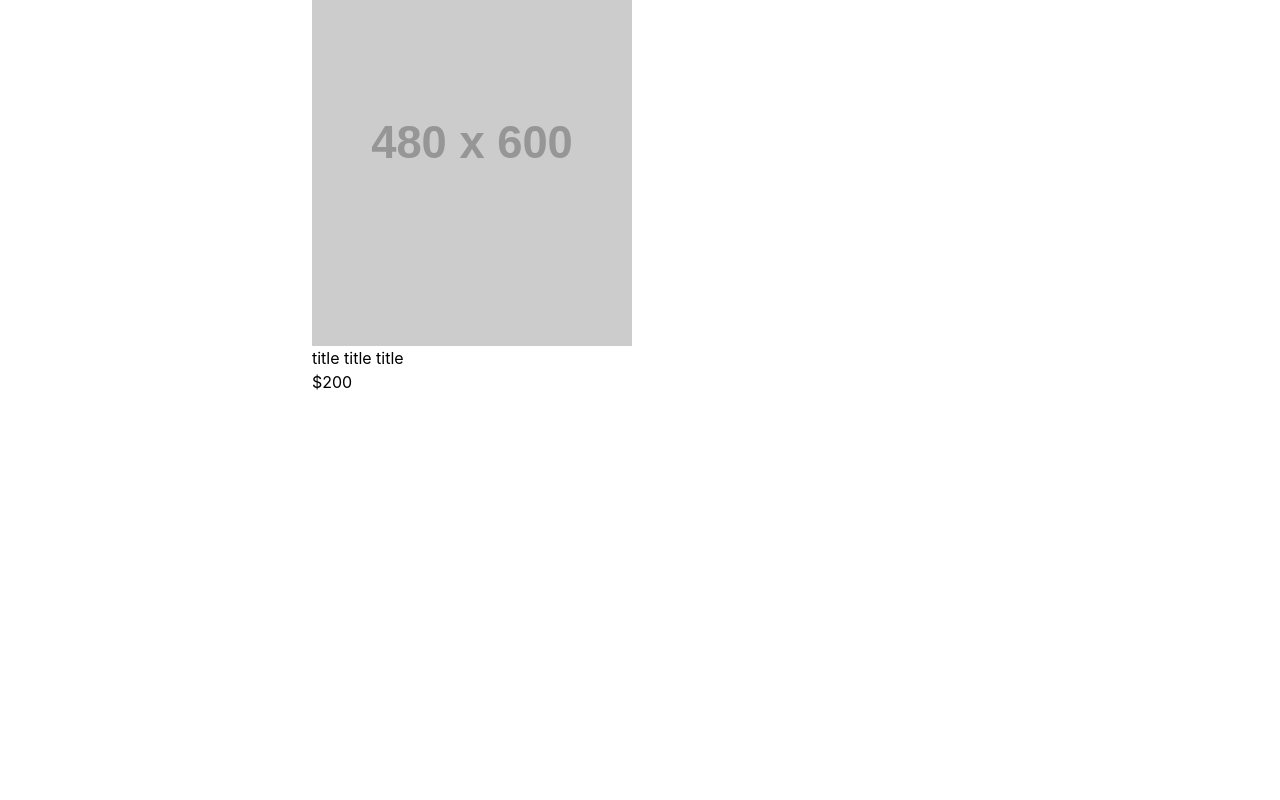
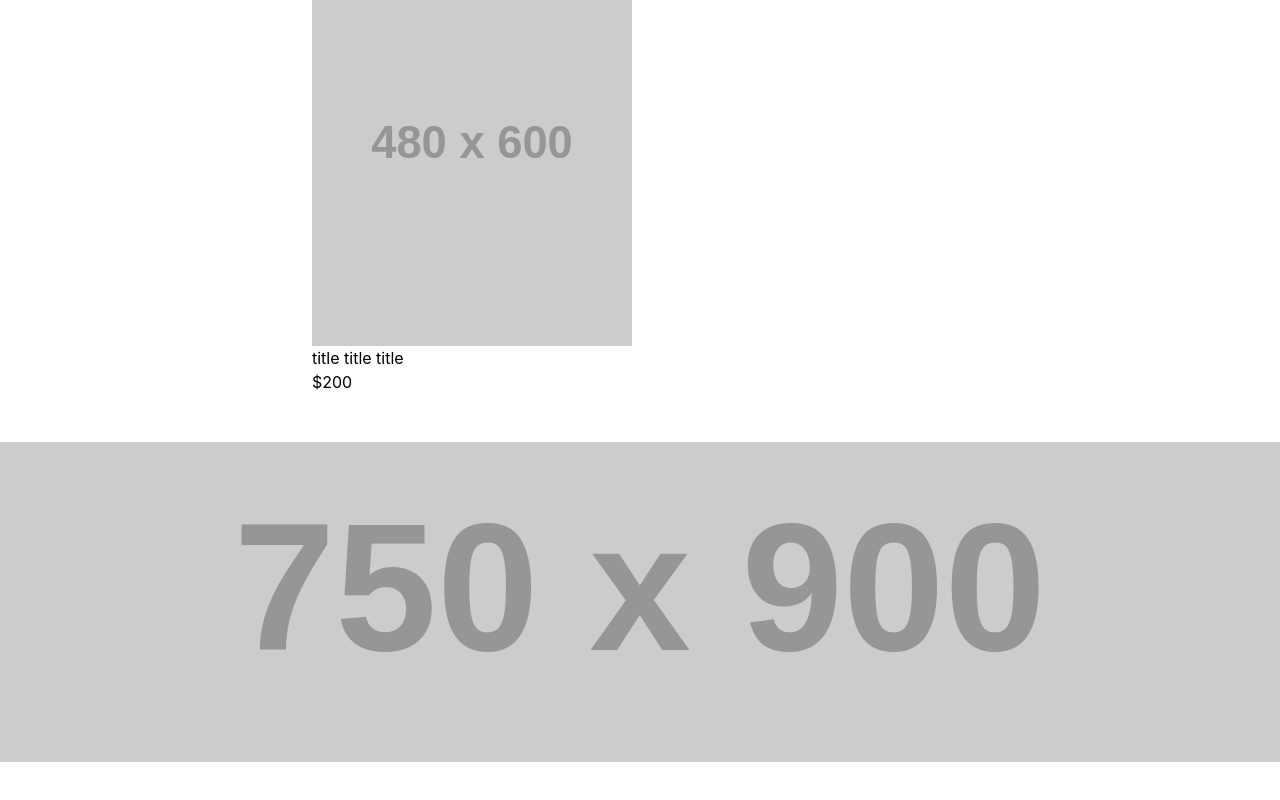
Before and after one commit to jackstasiulis/vaille-2024, a React (Vite) app: page /item/1 in a window 1280 px wide. Shown: the part 1866-2666 px from the top of the page. Before the commit the page ends 2260 px from the top, so only its background shows below. Built offline with nearby package versions, Linux system fonts and the light colour scheme.

Commit message:
create and style banner component

```diff
--- a/src/App.jsx
+++ b/src/App.jsx
@@ -1,4 +1,6 @@
 import './App.scss'
+import Banner from './Components/Banner/Banner'
+import Footer from './Components/Footer/Footer'
 import Navbar from './Components/Navbar/Navbar'
 import ShopPage from './Pages/ShopPage/ShopPage'
 
@@ -8,6 +10,8 @@ const App = () => {
     <>
       <Navbar />
       <ShopPage />
+      <Banner />
+      <Footer />
     </>
   )
 }
--- /dev/null
+++ b/src/Components/Banner/Banner.jsx
@@ -0,0 +1,19 @@
+import './Banner.scss'
+
+const Banner = () => {
+
+  return (
+    <>
+        <section className='banner'>
+            <div className='banner__image--wrapper'>
+                <img className='banner__image' src="https://placehold.co/750x900" alt="" />
+            </div>
+
+
+
+        </section>
+    </>
+  )
+}
+
+export default Banner
--- /dev/null
+++ b/src/Components/Banner/Banner.scss
@@ -0,0 +1,24 @@
+@use '../../Styles/variables' as *;
+@use '../../Styles/mixins' as *;
+
+.banner{
+    margin: 3rem 0 0;
+    width: 100%;
+    &__image{
+        height: 10rem;
+        object-fit: cover;
+        min-width: 100%;
+        max-width: 80rem;
+        @include tablet{
+            height: 20rem;
+        }
+        @include desktop{
+            height: 15rem;
+        }
+        &--wrapper{
+            width: 100%;
+            display: flex;
+            justify-content: center;
+        }
+    }
+}
--- /dev/null
+++ b/src/Components/Footer/Footer.jsx
@@ -0,0 +1,14 @@
+import './Footer.scss'
+
+const Footer = () => {
+
+  return (
+    <>
+        <footer className='footer'>
+
+        </footer>
+    </>
+  )
+}
+
+export default Footer
--- /dev/null
+++ b/src/Components/Footer/Footer.scss
@@ -0,0 +1,7 @@
+@use '../../Styles/variables' as *;
+@use '../../Styles/mixins' as *;
+
+.footer{
+    width: 100%;
+    height: 10rem;
+}
```
